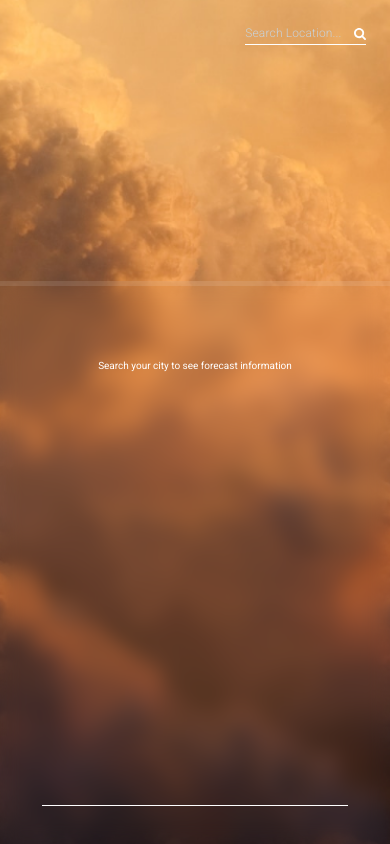
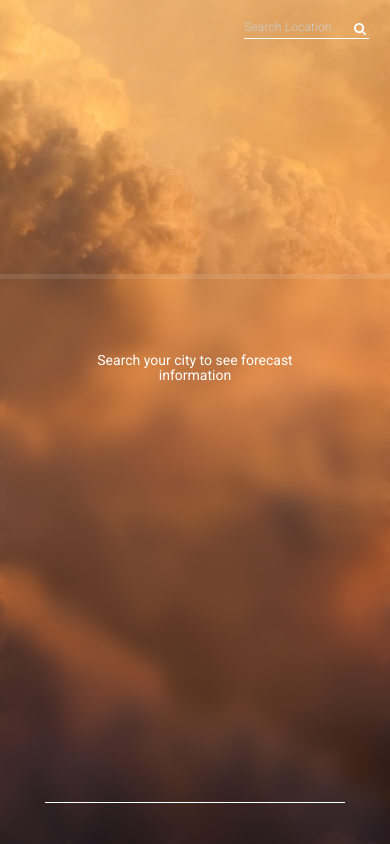
Before and after one commit to MarcoRettoreDev/whitecanvas-weather-challenge, a React (Vite) app: page / in a window 390 px wide. Built offline with nearby package versions, Linux system fonts and the light colour scheme.

Commit message:
Adjusted mobile styles

```diff
--- a/src/components/EmptyDataMessage.tsx
+++ b/src/components/EmptyDataMessage.tsx
@@ -1,7 +1,7 @@
 export const EmptyDataMessage = () => {
   return (
-    <h4 className="emptydatamessage">
+    <h3 className="emptydatamessage">
       Search your city to see forecast information
-    </h4>
+    </h3>
   );
 };
--- a/src/scss/components/_detailbar.scss
+++ b/src/scss/components/_detailbar.scss
@@ -6,6 +6,7 @@
   border-bottom: solid rgba($color: c.$white, $alpha: 1) 1px;
   color: c.$white;
   overflow-y: auto;
+  margin: 0rem 0.2rem;
 
   @include b.breakpoint-up(medium) {
     padding: 1rem 0rem;
@@ -58,7 +59,7 @@
   }
 
   &__detailstats {
-    padding: 1rem 0.1rem 0rem 0.2rem;
+    padding: 0.9rem 0rem;
     display: grid;
     grid-template-columns: 1fr;
     gap: 1.8rem;
@@ -92,17 +93,17 @@
         display: flex;
         align-items: center;
         justify-content: center;
-        gap: 1.1rem;
+        gap: 1.05rem;
 
         @include b.breakpoint-up(medium) {
           gap: 1.5rem;
         }
 
         &_icon {
-          width: 1rem;
-          height: 1.25rem;
+          width: 1.05rem;
+          height: 1.3rem;
           background-repeat: no-repeat;
-          background-position: center;
+          background-position: right;
           background-size: contain;
 
           @include b.breakpoint-up(medium) {
--- a/src/scss/components/_inputsearchlocation.scss
+++ b/src/scss/components/_inputsearchlocation.scss
@@ -6,8 +6,7 @@
   position: relative;
   width: 100%;
   margin-left: auto;
-  max-width: 7.55rem;
-  margin-right: 0.3rem;
+  max-width: 7.8125rem;
 
   @include b.breakpoint-up(medium) {
     max-width: 19.2625rem;
@@ -28,7 +27,7 @@
     font-size: clamp(0.75rem, 0.2rem + 2vw, 1rem);
     font-weight: 300;
 
-    padding: 0rem 0rem 0.2rem 0rem;
+    padding: 0rem 0rem 0.25rem 0rem;
 
     @include b.breakpoint-up(medium) {
       font-size: clamp(1.125rem, 0.2rem + 2vw, 1.25rem);
@@ -57,10 +56,9 @@
   &__icon {
     width: 0.75rem;
     height: 0.75rem;
-    margin-left: 0.1rem;
     position: absolute;
-    left: 89%;
-    bottom: 20%;
+    left: 88%;
+    bottom: 19.6%;
     cursor: pointer;
 
     @include b.breakpoint-up(medium) {
--- a/src/scss/components/_mainbadge.scss
+++ b/src/scss/components/_mainbadge.scss
@@ -6,7 +6,7 @@
   color: c.$white;
   display: flex;
   align-items: center;
-  gap: 0.9rem;
+  gap: 1.1rem;
 
   &__degree {
     width: 5.375rem;
@@ -36,7 +36,8 @@
   &__info {
     display: flex;
     align-items: center;
-    gap: 0.6rem;
+    gap: 0.2rem;
+    margin-bottom: 2px;
 
     @include b.breakpoint-up(large) {
       align-items: end;
@@ -56,7 +57,7 @@
 
       &_city {
         text-transform: capitalize;
-        letter-spacing: 0.02rem;
+        line-height: 0.9;
       }
     }
 
--- a/src/scss/layout/_grid.scss
+++ b/src/scss/layout/_grid.scss
@@ -20,8 +20,8 @@
   &__main {
     display: flex;
     flex-direction: column;
-    height: 33.3vh;
-    padding: 1.4rem 1.2rem 1.5rem;
+    height: 32.5vh;
+    padding: 1rem 1.3rem 1.4rem 0.9rem;
 
     @include b.breakpoint-up(medium) {
       height: 43vh;
@@ -35,7 +35,7 @@
   }
 
   &__sidebar {
-    padding: 2.6rem 2.6rem 2.4rem;
+    padding: 2.6rem 2.6rem 2.55rem;
     border-top: rgba(c.$white, 0.1) 5px solid;
     height: 100%;
     backdrop-filter: blur(10px);
```
